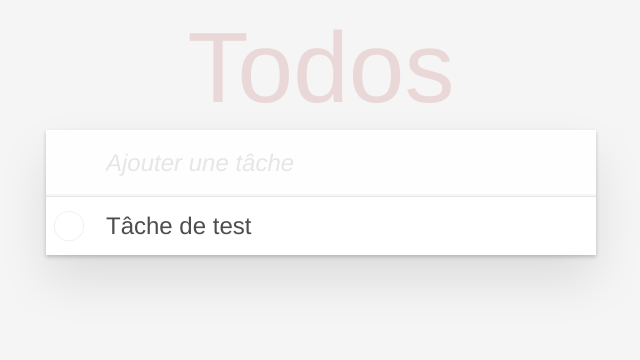
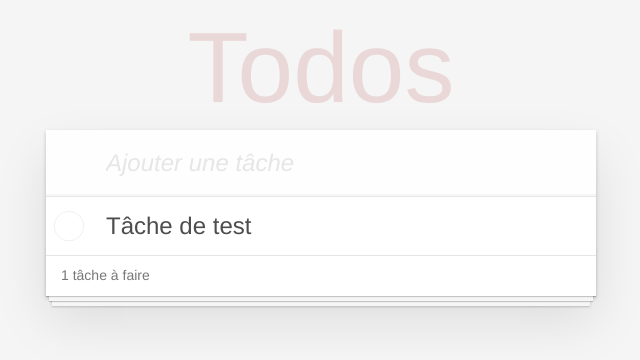
Before and after one commit to UlrichHP/todos, a Vue app: page / in a window 1280 px wide. Shown: the top 360 px of the page, without its empty margins (319-959 px from the left). Built offline with nearby package versions, Linux system fonts and the light colour scheme.

Commit message:
feat: todos number

```diff
--- a/src/components/Todos.vue
+++ b/src/components/Todos.vue
@@ -14,6 +14,9 @@
                 </li>
             </ul>
         </div>
+        <footer class="footer">
+            <span class="todo-count"><strong>{{ remaining }}</strong> tâche<span v-if="remaining >= 2">s</span> à faire</span>
+        </footer>
     </section>
 </template>
 
@@ -36,6 +39,11 @@
                 })
                 this.newTodo = ''
             }
+        },
+        computed: {
+            remaining () {
+                return this.todos.filter(todo => !todo.completed).length
+            }
         }
     }
 </script>
```
